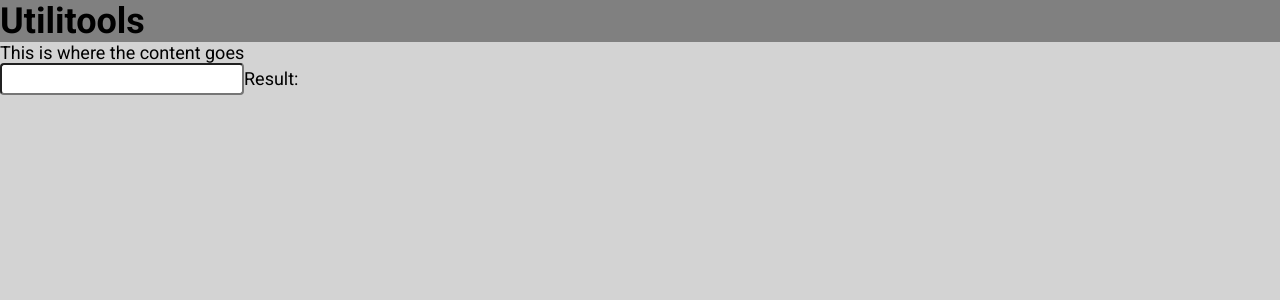
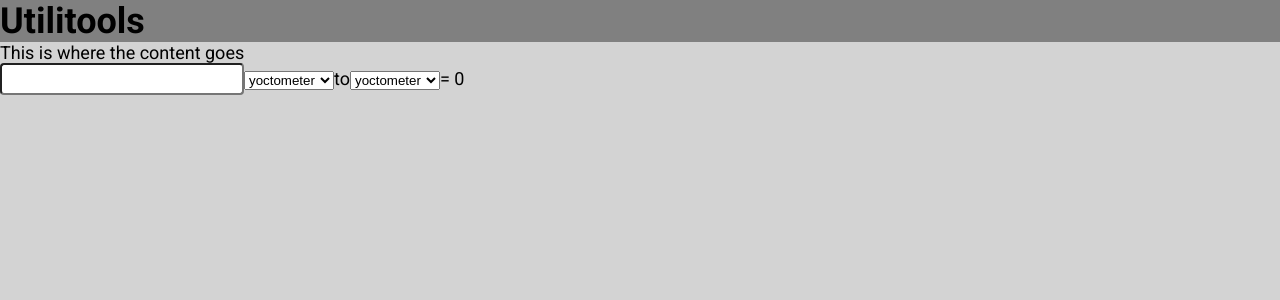
Before and after one commit to LucaScorpion/toolzone.dev, a React (Create React App) app: page /#/ in a window 1280 px wide. Shown: the top 300 px of the page. Built offline with nearby package versions, Linux system fonts and the light colour scheme.

Commit message:
Add select input, distance convert inputs

```diff
--- /dev/null
+++ b/src/components/SelectInput.tsx
@@ -0,0 +1,22 @@
+import React from 'react';
+
+export interface Props {
+  options: Option[];
+  value: string;
+  onChange: (value: string) => void;
+}
+
+export interface Option {
+  value: string;
+  label: string;
+}
+
+export const SelectInput: React.FC<Props> = ({ options, onChange }) => (
+  <select onChange={(e) => onChange(e.currentTarget.value)}>
+    {options.map((o) => (
+      <option key={o.value} value={o.value}>
+        {o.label}
+      </option>
+    ))}
+  </select>
+);
--- a/src/pages/HomePage.tsx
+++ b/src/pages/HomePage.tsx
@@ -1,16 +1,46 @@
-import React, { useState } from 'react';
+import React, { useEffect, useState } from 'react';
 import { Layout } from '../components/Layout';
 import { NumberInput } from '../components/NumberInput';
+import { SelectInput } from '../components/SelectInput';
+import { SI_UNITS } from '../services/SI';
+import { useService } from '../hooks/useService';
+import { DistanceConverter } from '../services/DistanceConverter';
 
 export const HomePage: React.FC = () => {
-  const [num, setNum] = useState<number>();
+  const [fromValue, setFromValue] = useState<number>();
+  const [fromUnit, setFromUnit] = useState('');
+  const [toUnit, setToUnit] = useState('');
+  const [result, setResult] = useState(0);
+
+  const converter = useService(DistanceConverter);
+
+  useEffect(() => {
+    setResult(converter.convertDistance(fromValue ?? 0, fromUnit, toUnit));
+  }, [converter, fromValue, fromUnit, toUnit]);
 
   return (
     <Layout>
       This is where the content goes
       <div>
-        <NumberInput value={num} onChange={setNum} />
-        Result: {num}
+        <NumberInput value={fromValue} onChange={setFromValue} />
+        <SelectInput
+          options={Object.entries(SI_UNITS).map(([k]) => ({
+            value: k,
+            label: `${k}meter`,
+          }))}
+          value={fromUnit}
+          onChange={setFromUnit}
+        />
+        to
+        <SelectInput
+          options={Object.entries(SI_UNITS).map(([k]) => ({
+            value: k,
+            label: `${k}meter`,
+          }))}
+          value={toUnit}
+          onChange={setToUnit}
+        />
+        = {result}
       </div>
     </Layout>
   );
--- a/src/services/DistanceConverter.ts
+++ b/src/services/DistanceConverter.ts
@@ -1,6 +1,3 @@
-// Speed of light in a vacuum, in meters per second.
-const LIGHT_IN_VACUUM = 299_792_458;
-
 export class DistanceConverter {
   public static readonly NAME = 'DistanceConverter';
 
--- a/src/services/SI.ts
+++ b/src/services/SI.ts
@@ -11,6 +11,7 @@ export const SI_UNITS: Record<string, SIUnit> = {
   milli: siUnit('m', -3),
   centi: siUnit('c', -2),
   deci: siUnit('d', -1),
+  '': siUnit('', 0),
   deka: siUnit('da', 1),
   hecto: siUnit('h', 2),
   kilo: siUnit('k', 3),
```
